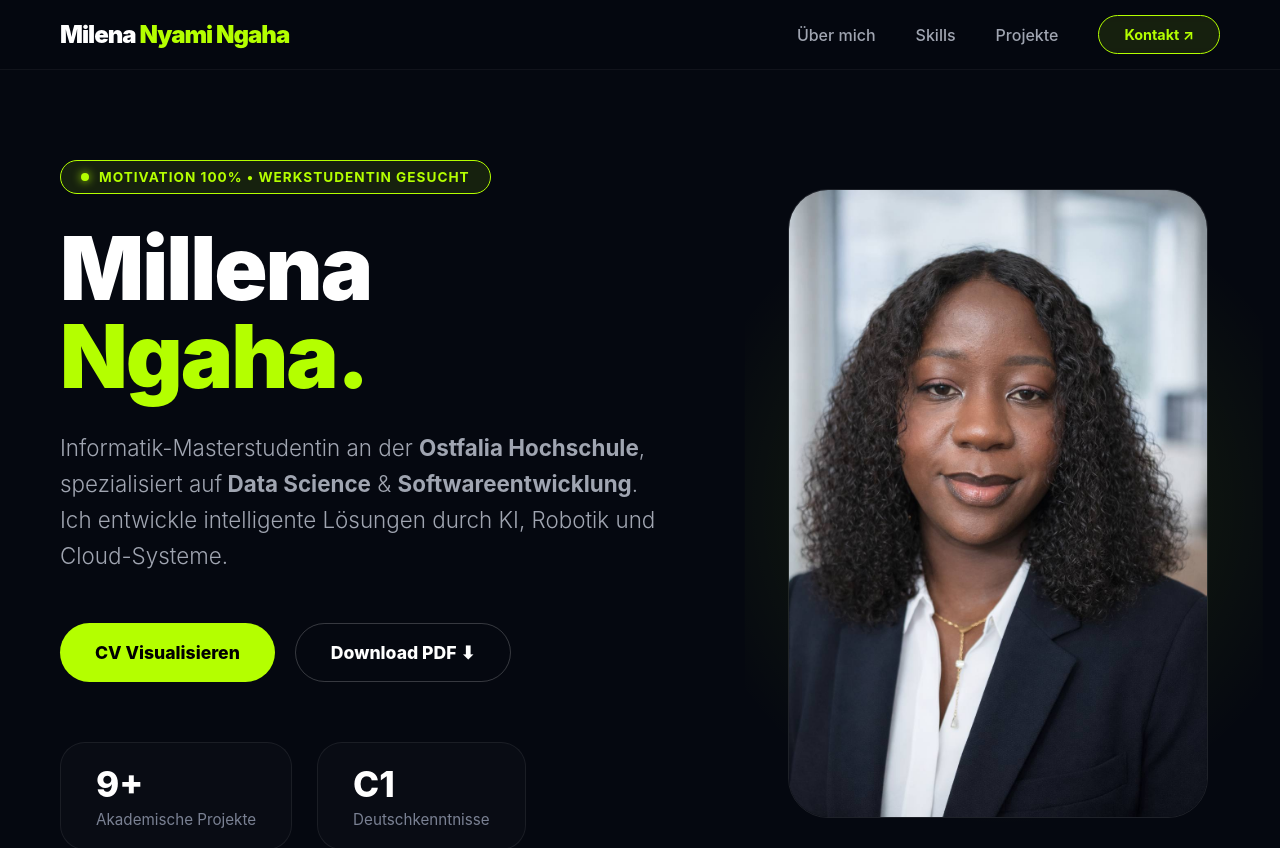
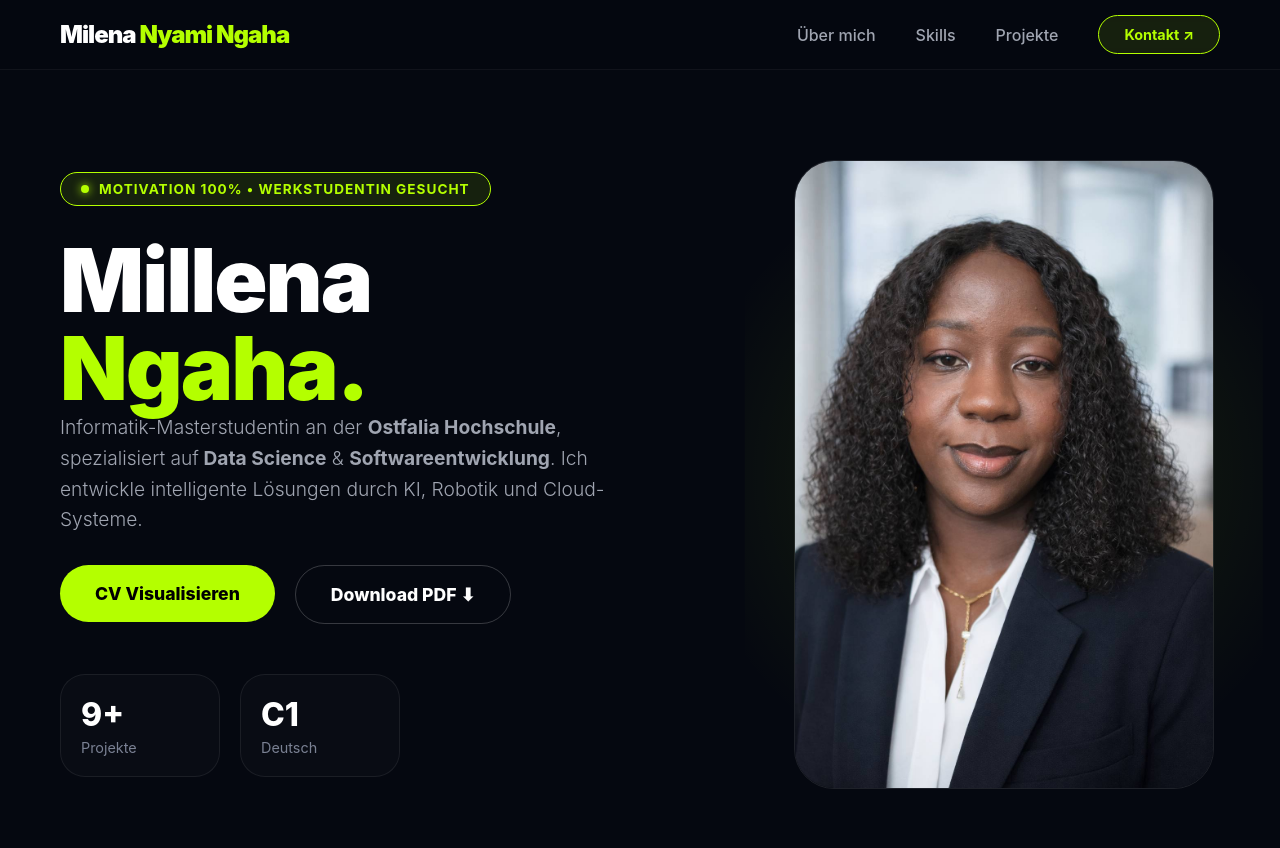
Before and after one commit to PandoraS3/portfolio, a React (Vite) app: page / in a window 1280 px wide. Shown: the top 848 px of the page. Built offline with nearby package versions, Linux system fonts and the light colour scheme.

Commit message:
Add favicon

```diff
--- a/src/components/Hero.jsx
+++ b/src/components/Hero.jsx
@@ -1,19 +1,47 @@
-import React, { useState } from "react";
+import React, { useState, useEffect } from "react";
 import { motion, AnimatePresence } from "framer-motion";
 import profile from "../assets/profile.jpg";
-// 1. Importez votre CV ici pour que Vite/Webpack génère l'URL correcte
 import myCV from "../assets/CV_Werstudentstelle_Millena_Nyami.pdf";
 
 export default function Hero() {
   const [showCV, setShowCV] = useState(false);
+  const [isMobile, setIsMobile] = useState(window.innerWidth < 768);
+
+  // Gestion du redimensionnement pour le responsive
+  useEffect(() => {
+    const handleResize = () => setIsMobile(window.innerWidth < 768);
+    window.addEventListener("resize", handleResize);
+    return () => window.removeEventListener("resize", handleResize);
+  }, []);
+
   const transition = { duration: 1.2, ease: [0.22, 1, 0.36, 1] };
 
+  // Styles dynamiques
+  const dynamicSectionStyle = {
+    ...heroSectionStyle,
+    padding: isMobile ? "120px 20px 60px 20px" : "160px 60px 100px 60px",
+    gridTemplateColumns: isMobile ? "1fr" : "1.2fr 0.8fr",
+    textAlign: isMobile ? "center" : "left",
+    gap: isMobile ? "40px" : "80px",
+  };
+
+  const dynamicTitleStyle = {
+    ...titleStyle,
+    fontSize: isMobile ? "3.5rem" : "5.5rem",
+  };
+
+  const dynamicButtonGroupStyle = {
+    ...buttonGroupStyle,
+    flexDirection: isMobile ? "column" : "row",
+    alignItems: isMobile ? "center" : "flex-start",
+  };
+
   return (
-    <section style={heroSectionStyle}>
+    <section style={dynamicSectionStyle}>
       {/* CÔTÉ GAUCHE : TEXTE ET ACTIONS */}
       <motion.div
-        initial={{ opacity: 0, x: -50 }}
-        whileInView={{ opacity: 1, x: 0 }}
+        initial={{ opacity: 0, y: isMobile ? 30 : 0, x: isMobile ? 0 : -50 }}
+        whileInView={{ opacity: 1, y: 0, x: 0 }}
         transition={transition}
         viewport={{ once: true }}
       >
@@ -22,75 +50,89 @@ export default function Hero() {
           <span style={badgeTextStyle}>MOTIVATION 100% • WERKSTUDENTIN GESUCHT</span>
         </motion.div>
 
-        <h1 style={titleStyle}>
+        <h1 style={dynamicTitleStyle}>
           Millena <br />
           <span style={{ color: "#b4ff00" }}>Ngaha.</span>
         </h1>
 
-        <p style={descriptionStyle}>
+        <p style={{ ...descriptionStyle, margin: isMobile ? "0 auto 30px auto" : "0 0 30px 0" }}>
           Informatik-Masterstudentin an der <strong>Ostfalia Hochschule</strong>, spezialisiert auf
           <strong> Data Science</strong> & <strong>Softwareentwicklung</strong>.
           Ich entwickle intelligente Lösungen durch KI, Robotik und Cloud-Systeme.
         </p>
 
         {/* BOUTONS D'ACTION */}
-        <div style={buttonGroupStyle}>
+        <div style={dynamicButtonGroupStyle}>
           <motion.button
             onClick={() => setShowCV(true)}
             whileHover={{ scale: 1.05 }}
             whileTap={{ scale: 0.95 }}
-            style={primaryBtnStyle}
+            style={{ ...primaryBtnStyle, width: isMobile ? "100%" : "auto" }}
           >
             CV Visualisieren
           </motion.button>
 
           <motion.a
-            href={myCV} // Utilisez la variable importée
+            href={myCV}
             download="CV_Millena_Ngaha.pdf"
             whileHover={{ scale: 1.05, backgroundColor: "rgba(255,255,255,0.05)" }}
-            style={secondaryBtnStyle}
+            style={{ ...secondaryBtnStyle, width: isMobile ? "100%" : "auto" }}
           >
             Download PDF ⬇
           </motion.a>
         </div>
 
-        <div style={statsContainerStyle}>
-          <div style={statBoxStyle}>
+        <div style={{ ...statsContainerStyle, justifyContent: isMobile ? "center" : "flex-start" }}>
+          <div style={{ ...statBoxStyle, minWidth: isMobile ? "140px" : "160px" }}>
             <h3 style={statNumberStyle}>9+</h3>
-            <p style={statLabelStyle}>Akademische Projekte</p>
+            <p style={statLabelStyle}>Projekte</p>
           </div>
-          <div style={statBoxStyle}>
+          <div style={{ ...statBoxStyle, minWidth: isMobile ? "140px" : "160px" }}>
             <h3 style={statNumberStyle}>C1</h3>
-            <p style={statLabelStyle}>Deutschkenntnisse</p>
+            <p style={statLabelStyle}>Deutsch</p>
           </div>
         </div>
       </motion.div>
 
       {/* CÔTÉ DROIT : PHOTO */}
-      <motion.div initial={{ opacity: 0, scale: 0.9, x: 50 }} whileInView={{ opacity: 1, scale: 1, x: 0 }} transition={transition} viewport={{ once: true }} style={{ position: "relative" }}>
+      <motion.div
+        initial={{ opacity: 0, scale: 0.9, y: isMobile ? 30 : 0, x: isMobile ? 0 : 50 }}
+        whileInView={{ opacity: 1, scale: 1, y: 0, x: 0 }}
+        transition={transition}
+        viewport={{ once: true }}
+        style={{ position: "relative", order: isMobile ? -1 : 1 }}
+      >
         <div style={glowEffectStyle}></div>
-        <img src={profile} alt="Millena Ngaha" style={profileImageStyle} />
+        <img
+          src={profile}
+          alt="Millena Ngaha"
+          style={{ ...profileImageStyle, maxWidth: isMobile ? "280px" : "420px" }}
+        />
       </motion.div>
 
       {/* MODAL DE VISUALISATION DU CV */}
       <AnimatePresence>
         {showCV && (
           <motion.div
-            initial={{ opacity: 0 }} animate={{ opacity: 1 }} exit={{ opacity: 0 }}
+            initial={{ opacity: 0 }}
+            animate={{ opacity: 1 }}
+            exit={{ opacity: 0 }}
             onClick={() => setShowCV(false)}
             style={modalOverlayStyle}
           >
             <motion.div
-              initial={{ scale: 0.9, y: 50 }} animate={{ scale: 1, y: 0 }} exit={{ scale: 0.9, y: 50 }}
+              initial={{ scale: 0.9, y: 50 }}
+              animate={{ scale: 1, y: 0 }}
+              exit={{ scale: 0.9, y: 50 }}
               onClick={(e) => e.stopPropagation()}
-              style={modalContentStyle}
+              style={{ ...modalContentStyle, width: isMobile ? "95%" : "90%", height: isMobile ? "80%" : "90%" }}
             >
               <div style={modalHeaderStyle}>
-                <h3 style={{ margin: 0, color: "#b4ff00" }}>Mein Lebenslauf</h3>
+                <h3 style={{ margin: 0, color: "#b4ff00", fontSize: isMobile ? "1.2rem" : "1.5rem" }}>Mein Lebenslauf</h3>
                 <button onClick={() => setShowCV(false)} style={closeBtnStyle}>✕</button>
               </div>
               <iframe
-                src={`${myCV}#toolbar=0`} // Utilisez la variable importée ici aussi
+                src={`${myCV}#toolbar=0`}
                 style={iframeStyle}
                 title="CV Preview"
               ></iframe>
@@ -102,24 +144,24 @@ export default function Hero() {
   );
 }
 
-// --- LES STYLES RESTENT LES MÊMES QUE DANS VOTRE CODE ---
-const heroSectionStyle = { padding: "160px 60px 100px 60px", maxWidth: "1300px", margin: "0 auto", display: "grid", gridTemplateColumns: "1.2fr 0.8fr", alignItems: "center", gap: "80px", background: "#050810" };
+// --- STYLES ---
+const heroSectionStyle = { margin: "0 auto", display: "grid", alignItems: "center", background: "#050810" };
 const badgeStyle = { display: "inline-flex", alignItems: "center", gap: "10px", background: "rgba(180, 255, 0, 0.1)", padding: "8px 20px", borderRadius: "50px", border: "1px solid #b4ff00", marginBottom: "30px" };
 const dotStyle = { width: "8px", height: "8px", background: "#b4ff00", borderRadius: "50%", boxShadow: "0 0 10px #b4ff00" };
 const badgeTextStyle = { color: "#b4ff00", fontWeight: "bold", fontSize: "0.85rem", letterSpacing: "1px" };
-const titleStyle = { fontSize: "5.5rem", lineHeight: "1", fontWeight: "900", color: "#fff", letterSpacing: "-2px", margin: "0 0 30px 0" };
-const descriptionStyle = { fontSize: "1.4rem", color: "#a0a5b1", maxWidth: "600px", lineHeight: "1.6", fontWeight: "300" };
-const buttonGroupStyle = { display: "flex", gap: "20px", marginTop: "50px" };
+const titleStyle = { lineHeight: "1", fontWeight: "900", color: "#fff", letterSpacing: "-2px" };
+const descriptionStyle = { color: "#a0a5b1", maxWidth: "600px", lineHeight: "1.6", fontWeight: "300", fontSize: "1.2rem" };
+const buttonGroupStyle = { display: "flex", gap: "20px" };
 const primaryBtnStyle = { background: "#b4ff00", color: "#000", padding: "18px 35px", borderRadius: "50px", fontWeight: "800", fontSize: "1.1rem", border: "none", cursor: "pointer" };
 const secondaryBtnStyle = { background: "transparent", color: "#fff", padding: "18px 35px", borderRadius: "50px", fontWeight: "800", textDecoration: "none", fontSize: "1.1rem", border: "1px solid rgba(255,255,255,0.2)", display: "flex", alignItems: "center", justifyContent: "center" };
-const statsContainerStyle = { display: "flex", gap: "25px", marginTop: "60px" };
-const statBoxStyle = { background: "rgba(255, 255, 255, 0.02)", padding: "20px 35px", borderRadius: "25px", border: "1px solid rgba(255, 255, 255, 0.07)", minWidth: "160px" };
-const statNumberStyle = { fontSize: "2.2rem", color: "#fff", margin: 0, fontWeight: "800" };
-const statLabelStyle = { color: "#7a8193", fontSize: "0.95rem", margin: "5px 0 0 0" };
-const profileImageStyle = { width: "100%", maxWidth: "420px", borderRadius: "40px", border: "1px solid rgba(255, 255, 255, 0.1)", position: "relative", zIndex: 2 };
+const statsContainerStyle = { display: "flex", gap: "20px", marginTop: "50px" };
+const statBoxStyle = { background: "rgba(255, 255, 255, 0.02)", padding: "20px", borderRadius: "25px", border: "1px solid rgba(255, 255, 255, 0.07)" };
+const statNumberStyle = { fontSize: "2rem", color: "#fff", margin: 0, fontWeight: "800" };
+const statLabelStyle = { color: "#7a8193", fontSize: "0.9rem", margin: "5px 0 0 0" };
+const profileImageStyle = { width: "100%", borderRadius: "40px", border: "1px solid rgba(255, 255, 255, 0.1)", position: "relative", zIndex: 2, display: "block", margin: "0 auto" };
 const glowEffectStyle = { position: "absolute", top: "50%", left: "50%", transform: "translate(-50%, -50%)", width: "120%", height: "120%", background: "radial-gradient(circle, rgba(180, 255, 0, 0.12) 0%, rgba(5, 8, 16, 0) 70%)", zIndex: 1 };
-const modalOverlayStyle = { position: "fixed", top: 0, left: 0, right: 0, bottom: 0, background: "rgba(0,0,0,0.9)", backdropFilter: "blur(20px)", display: "flex", justifyContent: "center", alignItems: "center", zIndex: 3000, padding: "40px" };
-const modalContentStyle = { background: "#0d111c", padding: "20px", borderRadius: "30px", width: "90%", height: "90%", maxWidth: "1000px", border: "1px solid rgba(255,255,255,0.1)", display: "flex", flexDirection: "column" };
+const modalOverlayStyle = { position: "fixed", top: 0, left: 0, right: 0, bottom: 0, background: "rgba(0,0,0,0.9)", backdropFilter: "blur(20px)", display: "flex", justifyContent: "center", alignItems: "center", zIndex: 3000, padding: "20px" };
+const modalContentStyle = { background: "#0d111c", padding: "15px", borderRadius: "30px", maxWidth: "1000px", border: "1px solid rgba(255,255,255,0.1)", display: "flex", flexDirection: "column" };
 const modalHeaderStyle = { display: "flex", justifyContent: "space-between", alignItems: "center", marginBottom: "15px", padding: "0 10px" };
 const closeBtnStyle = { background: "none", border: "none", color: "#fff", fontSize: "24px", cursor: "pointer" };
 const iframeStyle = { width: "100%", height: "100%", borderRadius: "15px", border: "none", background: "white" };
--- a/src/components/index.html
+++ /dev/null
@@ -1,173 +0,0 @@
-<!DOCTYPE html>
-<html lang="fr">
-<head>
-    <meta charset="UTF-8">
-    <meta name="viewport" content="width=device-width, initial-scale=1.0">
-    <title>Une petite question...</title>
-    <style>
-        body {
-            font-family: 'Arial', sans-serif;
-            display: flex;
-            flex-direction: column;
-            align-items: center;
-            justify-content: center;
-            height: 100vh;
-            margin: 0;
-            background-color: #fff0f5;
-            text-align: center;
-            overflow: hidden;
-        }
-
-        .container {
-            max-width: 500px;
-            padding: 20px;
-        }
-
-        img {
-            width: 150px;
-            border-radius: 15px;
-            margin-bottom: 20px;
-        }
-
-        h1 {
-            color: #d63384;
-            font-size: 1.5rem;
-        }
-
-        .buttons {
-            display: flex;
-            align-items: center;
-            justify-content: center;
-            gap: 20px;
-            margin-top: 30px;
-            flex-wrap: wrap;
-        }
-
-        button {
-            padding: 10px 25px;
-            border: none;
-            border-radius: 50px;
-            cursor: pointer;
-            font-weight: bold;
-            transition: all 0.3s ease;
-        }
-
-        #btnOui {
-            background-color: #28a745;
-            color: white;
-            font-size: 20px;
-        }
-
-        #btnNon {
-            background-color: #dc3545;
-            color: white;
-            font-size: 16px;
-            position: relative;
-        }
-
-        #messagePerso {
-            margin-top: 15px;
-            color: #666;
-            font-style: italic;
-            height: 20px;
-        }
-
-        .success-message {
-            display: none;
-            font-size: 1.8rem;
-            color: #d63384;
-            animation: heartBeat 1.2s infinite;
-        }
-
-        @keyframes heartBeat {
-            0% { transform: scale(1); }
-            50% { transform: scale(1.1); }
-            100% { transform: scale(1); }
-        }
-    </style>
-</head>
-<body>
-
-    <div class="container" id="mainCard">
-       <div style="font-size: 80px; margin-bottom: 20px;">❤️</div>
-        <h1>Est-ce que tu veux qu'on fête la Saint Valentin samedi le 14 ?</h1>
-
-        <div class="buttons">
-            <button id="btnOui" onclick="celebrer()">OUI</button>
-            <button id="btnNon" onclick="actionNon()">NON</button>
-        </div>
-
-        <p id="messagePerso">Si tu choisis non, je serai triste...</p>
-    </div>
-
-    <div id="bravo" class="success-message">
-        <h1>Je savais que tu allais dire Oui ! 😍<br>Je t'aime d'amour ❤️</h1>
-    </div>
-
-    <script>
-        let clickCount = 0;
-        let fontSizeOui = 20;
-        let fontSizeNon = 16;
-
-        const messages = [
-            "Si tu choisis non, je serai triste...",
-            "S'il te plaît bby... 🥺",
-            "Vraiment ? Tu es sûr ? 😢",
-            "Tu me brises le cœur...💔",
-            "Allez, dis oui ! 🌹",
-            "Ok, maintenant essaie de m'attraper ! 🏃‍♂️"
-        ];
-
-        function actionNon() {
-            clickCount++;
-
-            if (clickCount < 5) {
-                // Grossir le bouton OUI et rétrécir le bouton NON
-                fontSizeOui += 20;
-                fontSizeNon = Math.max(5, fontSizeNon - 2);
-
-                document.getElementById('btnOui').style.fontSize = fontSizeOui + "px";
-                document.getElementById('btnNon').style.fontSize = fontSizeNon + "px";
-
-                // Changer le texte
-                document.getElementById('messagePerso').innerText = messages[clickCount];
-            }
-
-            if (clickCount >= 5) {
-                document.getElementById('messagePerso').innerText = messages[5];
-                activerEsquive();
-            }
-        }
-
-        function activerEsquive() {
-            const btnNon = document.getElementById('btnNon');
-            btnNon.style.position = 'absolute';
-
-            // Fonction pour faire fuir le bouton
-            document.onmousemove = function(e) {
-                const mouseX = e.pageX;
-                const mouseY = e.pageY;
-                const btnRect = btnNon.getBoundingClientRect();
-                const btnCenterX = btnRect.left + btnRect.width / 2;
-                const btnCenterY = btnRect.top + btnRect.height / 2;
-
-                // Calcul de la distance entre la souris et le bouton
-                const dist = Math.sqrt(Math.pow(mouseX - btnCenterX, 2) + Math.pow(mouseY - btnCenterY, 2));
-
-                if (dist < 100) {
-                    const newX = Math.random() * (window.innerWidth - btnRect.width);
-                    const newY = Math.random() * (window.innerHeight - btnRect.height);
-                    btnNon.style.left = newX + "px";
-                    btnNon.style.top = newY + "px";
-                }
-            };
-        }
-
-        function celebrer() {
-            document.getElementById('mainCard').style.display = 'none';
-            document.getElementById('bravo').style.display = 'block';
-            document.body.style.backgroundColor = "#ffc0cb";
-        }
-    </script>
-</body>
-</html>
```
Also changed, not shown: index.html (+5 -4 lines), public/favicon.png (added).
